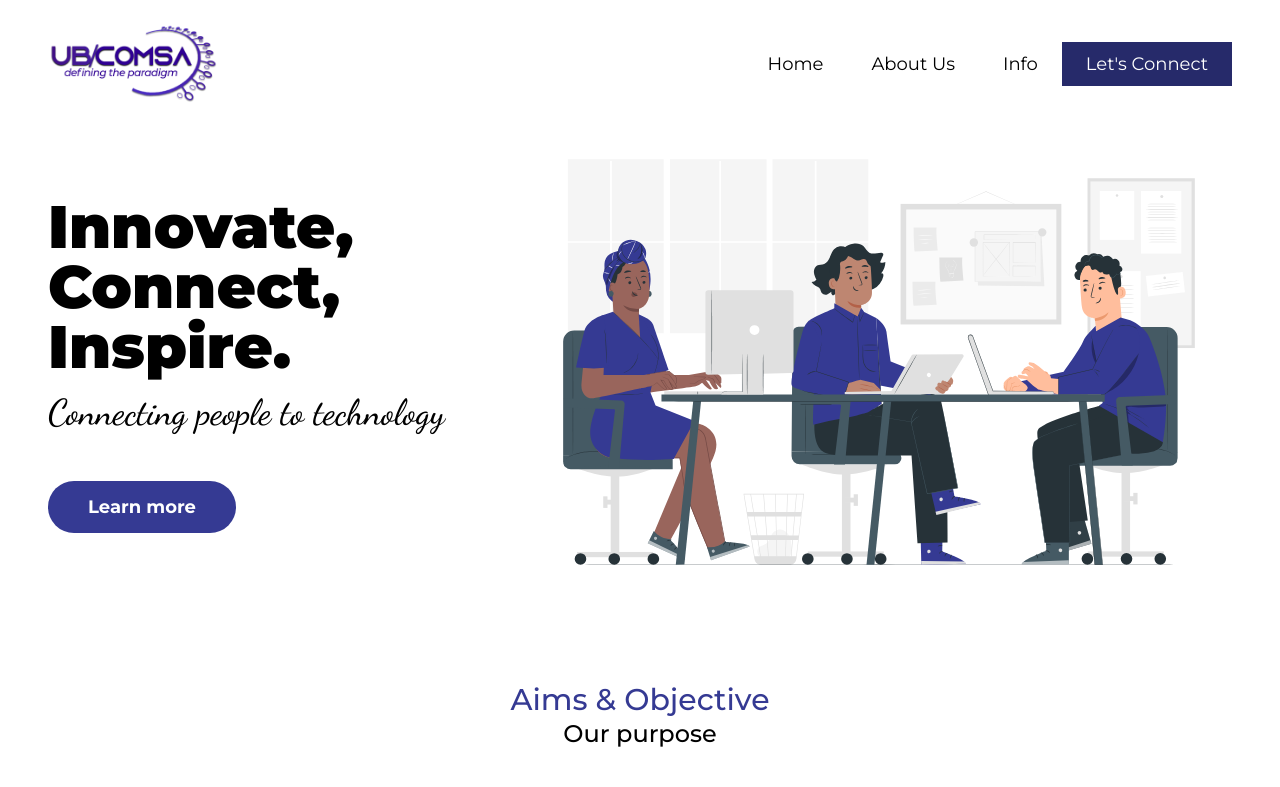
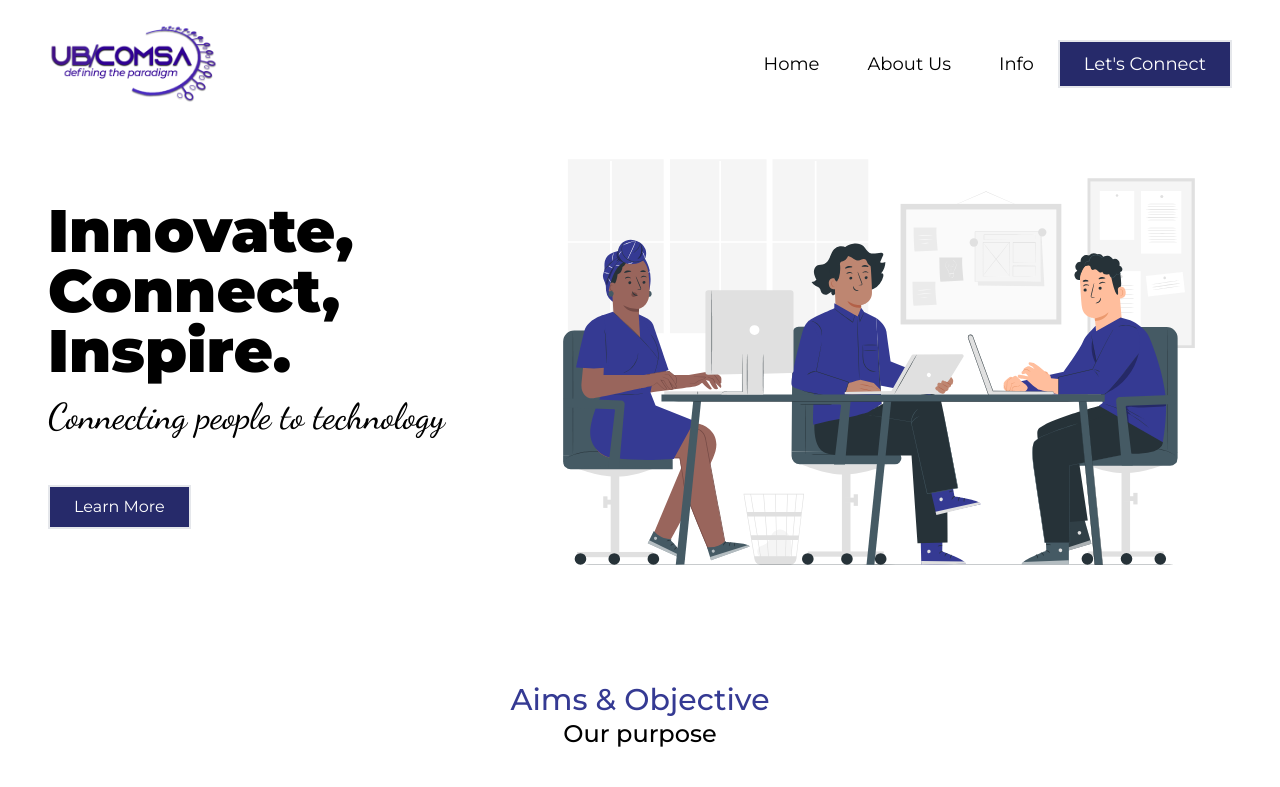
Before and after one commit to Afoudo-Richard/UBCOMSA_hackerthon, a website: page index.html in a window 1280 px wide. Shown: the top 787 px of the page. Drawn offline with nearby package versions, Linux system fonts and the light colour scheme.

Commit message:
change link style

```diff
--- a/index.html
+++ b/index.html
@@ -42,7 +42,7 @@
             </template>
 
             <a href="#"
-              class="py-2 px-6 flex text-white bg-primary-600 hover:bg-white hover:text-primary hover:border-2 hover:border-primary">
+              class="py-2 px-6 flex text-white bg-primary-600 hover:bg-white hover:text-primary border-2 hover:border-primary">
               Let's Connect
             </a>
           </nav>
@@ -75,8 +75,10 @@
             Inspire.</strong></h1>
         <p class="text-center md:text-left text-2xl lg:text-4xl mb-4 sm:mb-12 font-dancingscript block">Connecting
           people to technology</p>
-        <a href="#" class="font-semibold text-lg  bg-primary hover:bg-blue-400 text-white py-3 px-10 rounded-full">Learn
-          more</a>
+          <a href="#"
+          class="py-2 px-6 flex text-white bg-primary-600 hover:bg-white hover:text-primary border-2 hover:border-primary">
+          Learn More
+        </a>
       </div>
 
       <div class="sm:w-3/5">
```
